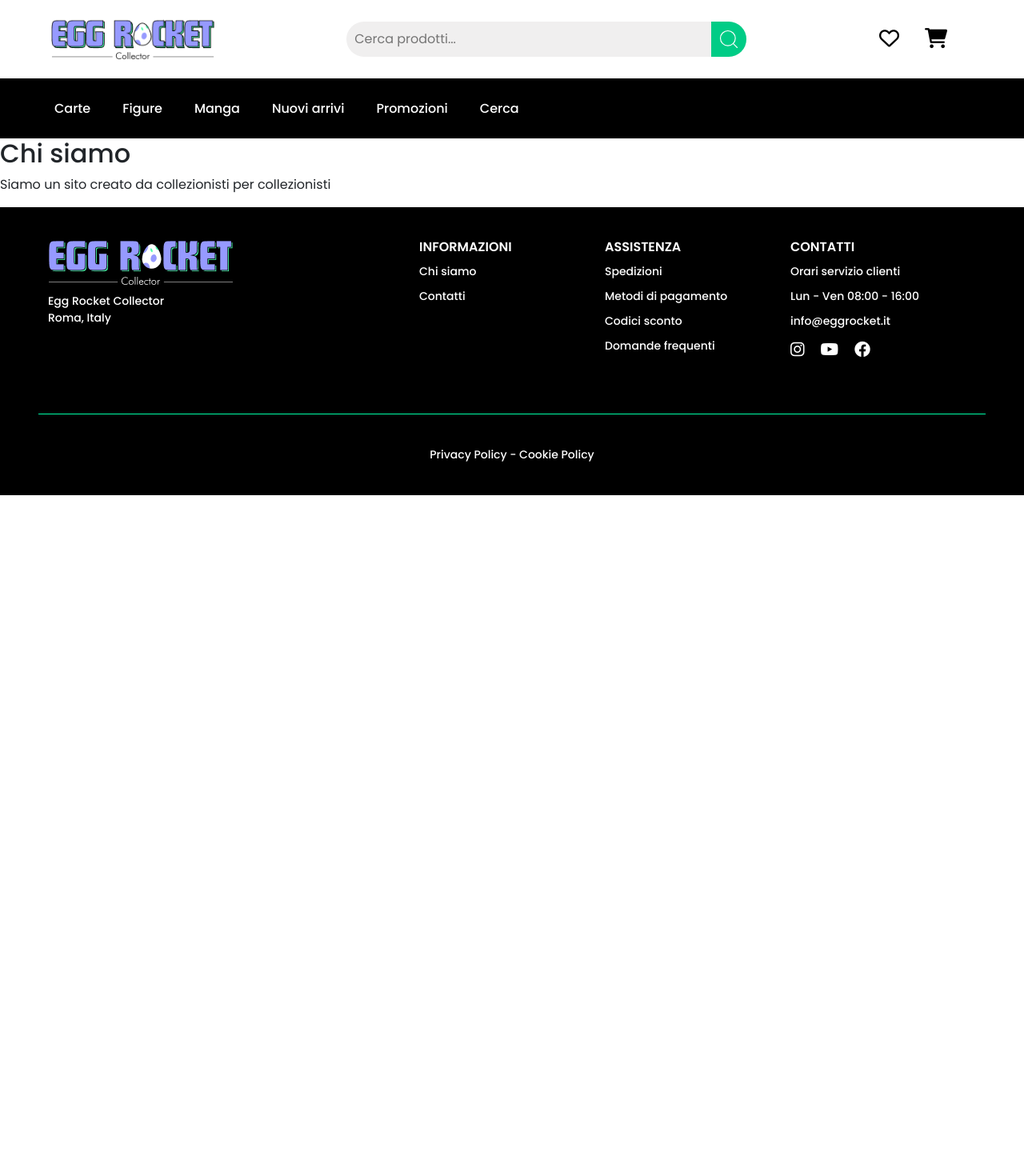
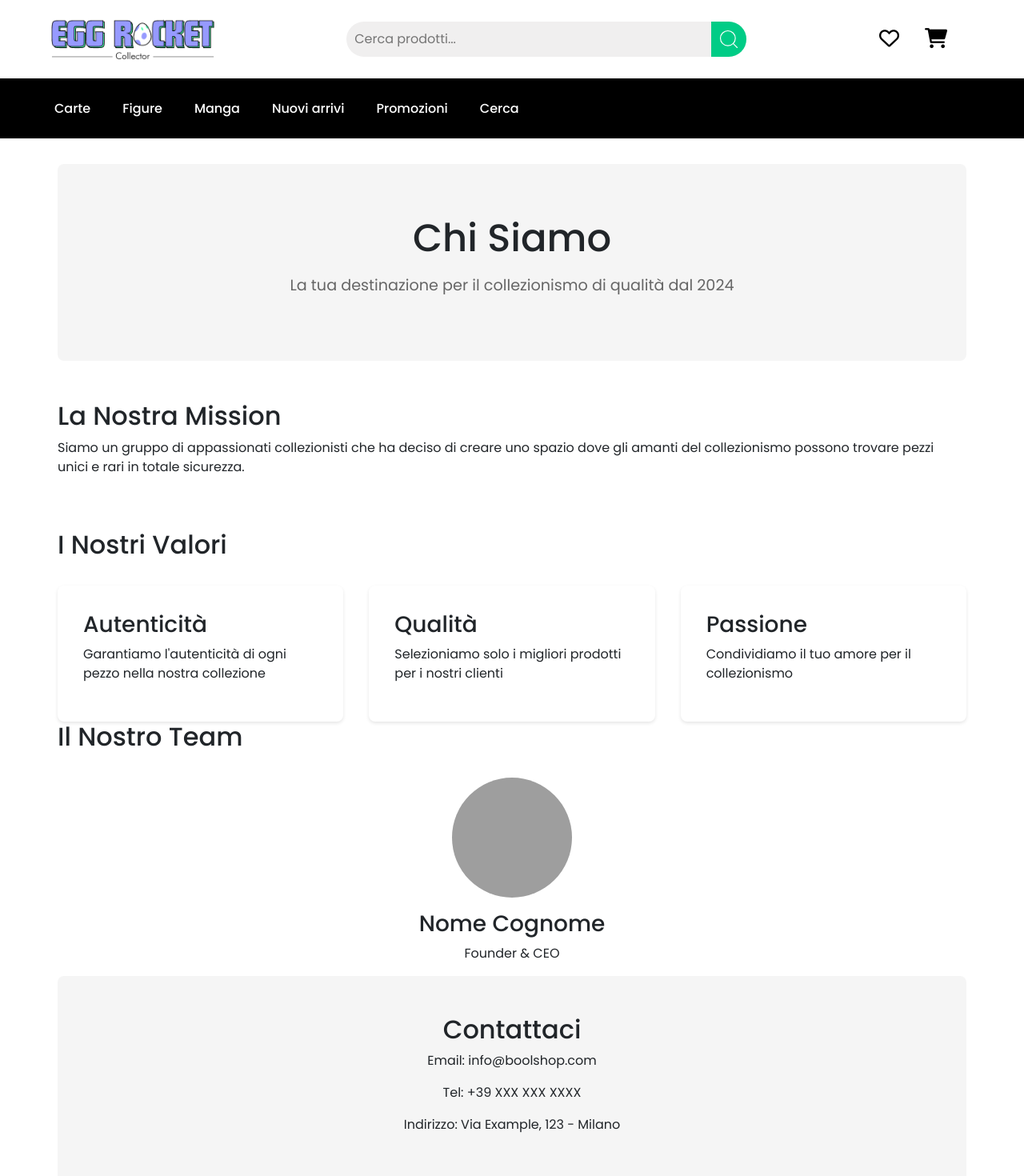
Before and after one commit to Jonathanmasa/boolshop-FE, a React (Vite) app: page /about_us in a window 1280 px wide. Shown: the top 1470 px of the page at 80% size. Before the commit the page ends 800 px from the top, so only its background shows below. Built offline with nearby package versions, Linux system fonts and the light colour scheme; grey boxes are pictures that could not be loaded.

Commit message:
feat: enhance About Us page with structured sections and improved styling

```diff
--- a/src/index.css
+++ b/src/index.css
@@ -493,9 +493,72 @@ main h2 {
 
 }
 
+.about-us-container {
+    max-width: 1200px;
+    margin: 0 auto;
+    padding: 2rem;
+}
 
+.mission-section {
+    padding: 50px 0px;
+}
 
+.hero-section {
+    text-align: center;
+    padding: 4rem 0;
+    background-color: #f5f5f5;
+    border-radius: 8px;
+}
 
+.hero-section h1 {
+    font-size: 3rem;
+    margin-bottom: 1rem;
+}
+
+.subtitle {
+    font-size: 1.2rem;
+    color: #666;
+}
+
+.values-grid {
+    display: grid;
+    grid-template-columns: repeat(auto-fit, minmax(250px, 1fr));
+    gap: 2rem;
+    margin-top: 2rem;
+}
+
+.value-card {
+    padding: 2rem;
+    background-color: #fff;
+    border-radius: 8px;
+    box-shadow: 0 2px 4px rgba(0, 0, 0, 0.1);
+}
+
+.team-grid {
+    display: grid;
+    grid-template-columns: repeat(auto-fit, minmax(200px, 1fr));
+    gap: 2rem;
+    margin-top: 2rem;
+}
+
+.team-member {
+    text-align: center;
+}
+
+.team-member img {
+    width: 150px;
+    height: 150px;
+    border-radius: 50%;
+    object-fit: cover;
+    margin-bottom: 1rem;
+}
+
+.contact-section {
+    text-align: center;
+    background-color: #f5f5f5;
+    padding: 3rem;
+    border-radius: 8px;
+}
 
 
 
--- a/src/pages/AboutUs.jsx
+++ b/src/pages/AboutUs.jsx
@@ -1,8 +1,60 @@
 export default function AboutUs() {
     return (
-        <>
-            <h2>Chi siamo</h2>
-            <p>Siamo un sito creato da collezionisti per collezionisti</p>
-        </>
-    )
+        <div className="about-us-container">
+            {/* Hero Section */}
+            <section className="hero-section">
+                <h1>Chi Siamo</h1>
+                <p className="subtitle">La tua destinazione per il collezionismo di qualità dal 2024</p>
+            </section>
+
+            {/* Mission Section */}
+            <section className="mission-section">
+                <h2>La Nostra Mission</h2>
+                <p>Siamo un gruppo di appassionati collezionisti che ha deciso di creare uno spazio dove
+                    gli amanti del collezionismo possono trovare pezzi unici e rari in totale sicurezza.</p>
+            </section>
+
+            {/* Values Section */}
+            <section className="values-section">
+                <h2>I Nostri Valori</h2>
+                <div className="values-grid">
+                    <div className="value-card">
+                        <h3>Autenticità</h3>
+                        <p>Garantiamo l'autenticità di ogni pezzo nella nostra collezione</p>
+                    </div>
+                    <div className="value-card">
+                        <h3>Qualità</h3>
+                        <p>Selezioniamo solo i migliori prodotti per i nostri clienti</p>
+                    </div>
+                    <div className="value-card">
+                        <h3>Passione</h3>
+                        <p>Condividiamo il tuo amore per il collezionismo</p>
+                    </div>
+                </div>
+            </section>
+
+            {/* Team Section */}
+            <section className="team-section">
+                <h2>Il Nostro Team</h2>
+                <div className="team-grid">
+                    <div className="team-member">
+                        <img src="/path-to-image/team1.jpg" alt="Team Member 1" />
+                        <h3>Nome Cognome</h3>
+                        <p>Founder & CEO</p>
+                    </div>
+                    {/* Aggiungi altri membri del team secondo necessità */}
+                </div>
+            </section>
+
+            {/* Contact Section */}
+            <section className="contact-section">
+                <h2>Contattaci</h2>
+                <div className="contact-info">
+                    <p>Email: info@boolshop.com</p>
+                    <p>Tel: +39 XXX XXX XXXX</p>
+                    <p>Indirizzo: Via Example, 123 - Milano</p>
+                </div>
+            </section>
+        </div>
+    );
 }
```
